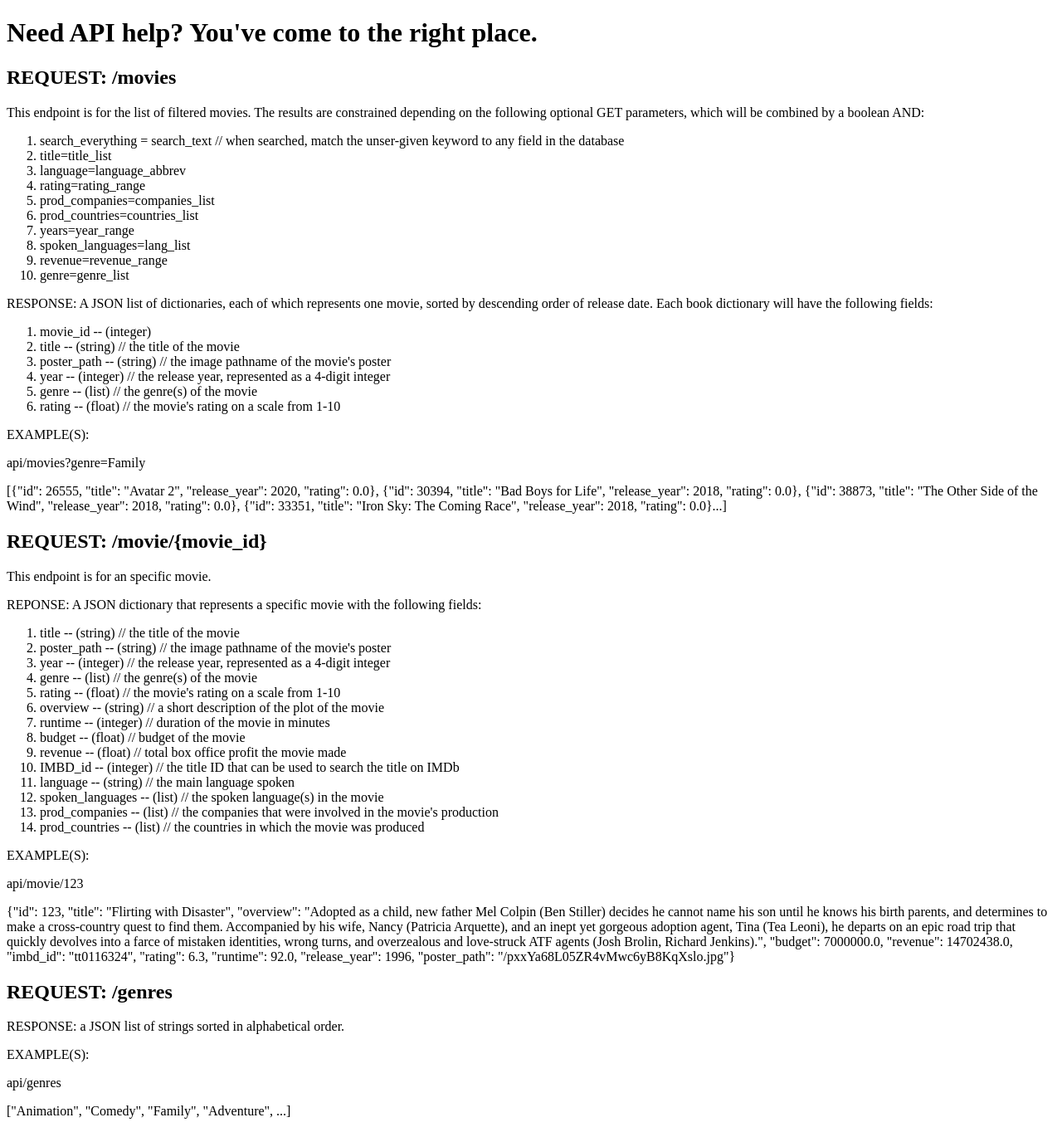
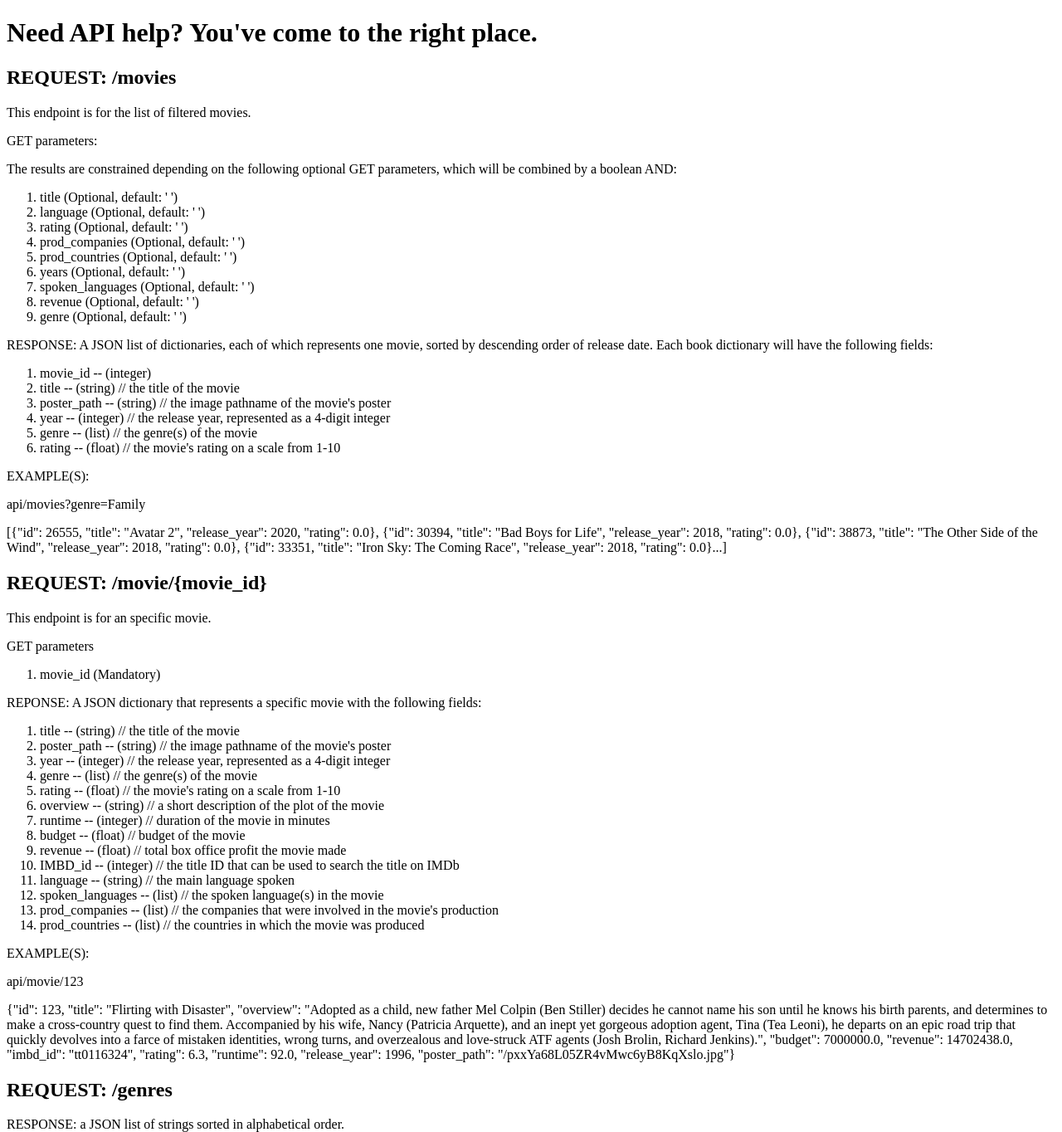
Before and after one commit to varmaa23/Movie-Website, a Flask app: page /api/help in a window 1280 px wide. Shown: the top 1364 px of the page at 83% size. Run offline with Flask 2, Linux system fonts and the light colour scheme; parts of the project's set-up code (start-up, migrations or seed data) failed here and were passed over; some libraries are stand-ins or nearby versions.

Commit message:
Fixed help.html

```diff
--- a/webapp/templates/help.html
+++ b/webapp/templates/help.html
@@ -6,18 +6,20 @@
 
         <body>
             <h2>REQUEST: /movies</h2>
-            <p>This endpoint is for the list of filtered movies. The results are constrained depending on the following optional GET parameters, which will be combined by a boolean AND:</p>
+            <p>This endpoint is for the list of filtered movies. </p>
+
+                <p>GET parameters:<p>
+                <p>The results are constrained depending on the following optional GET parameters, which will be combined by a boolean AND:</p>
             <ol>
-                <li>search_everything = search_text // when searched, match the unser-given keyword to any field in the database</li>
-                <li>title=title_list </li>
-                <li>language=language_abbrev</li>
-                <li>rating=rating_range</li>
-                <li>prod_companies=companies_list</li>
-                <li>prod_countries=countries_list</li>
-                <li>years=year_range</li>
-                <li>spoken_languages=lang_list</li>
-                <li>revenue=revenue_range</li>
-                <li>genre=genre_list</li>
+                <li>title (Optional, default: ' ') </li>
+                <li>language (Optional, default: ' ') </li>
+                <li>rating (Optional, default: ' ')</li>
+                <li>prod_companies (Optional, default: ' ')</li>
+                <li>prod_countries (Optional, default: ' ')</li>
+                <li>years (Optional, default: ' ')</li>
+                <li>spoken_languages (Optional, default: ' ')</li>
+                <li>revenue (Optional, default: ' ')</li>
+                <li>genre (Optional, default: ' ')</li>
 
             </ol>
             <p>RESPONSE: A JSON list of dictionaries, each of which represents one movie, sorted by descending order of release date. Each book dictionary will have the
@@ -41,6 +43,11 @@
 
         <h2>REQUEST: /movie/{movie_id}</h2>
         <p>This endpoint is for an specific movie.</p>
+        <p>GET parameters<p>
+             <ol>
+               <li>movie_id (Mandatory)</li>
+            </ol>
+
         <p>REPONSE: A JSON dictionary that represents a specific movie with the following fields:</p>
         <ol>
             <li>title --  (string) // the title of the movie</li>
```
